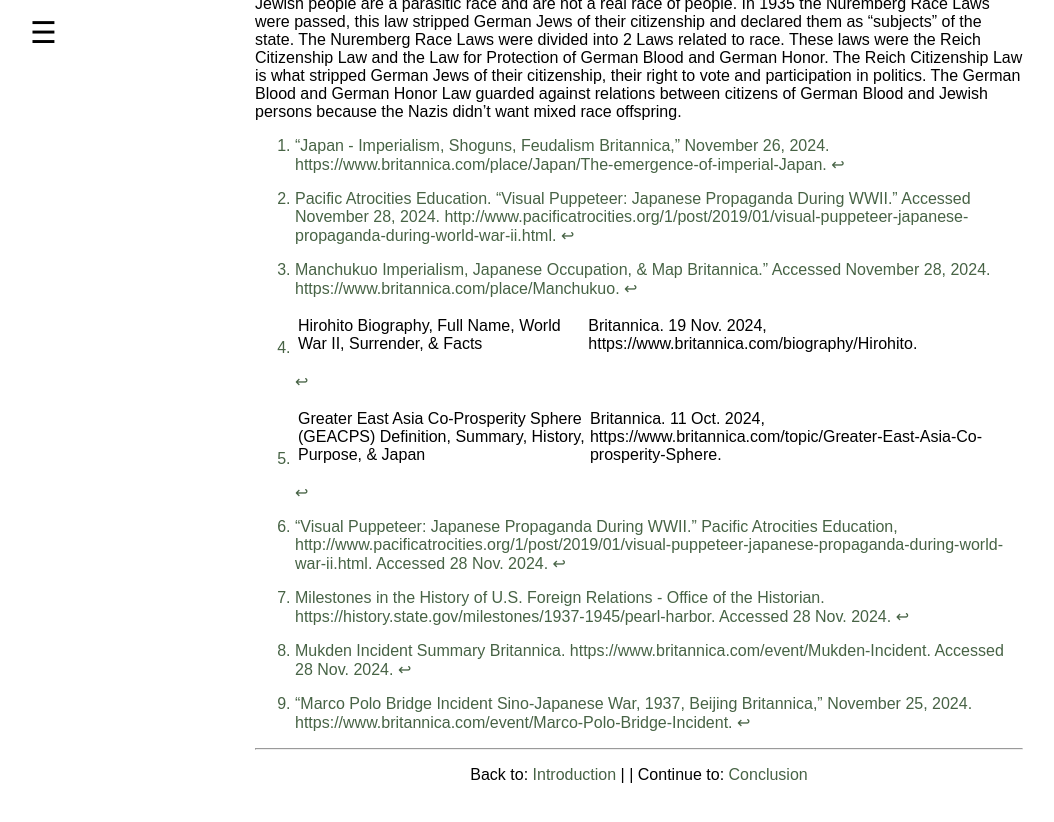
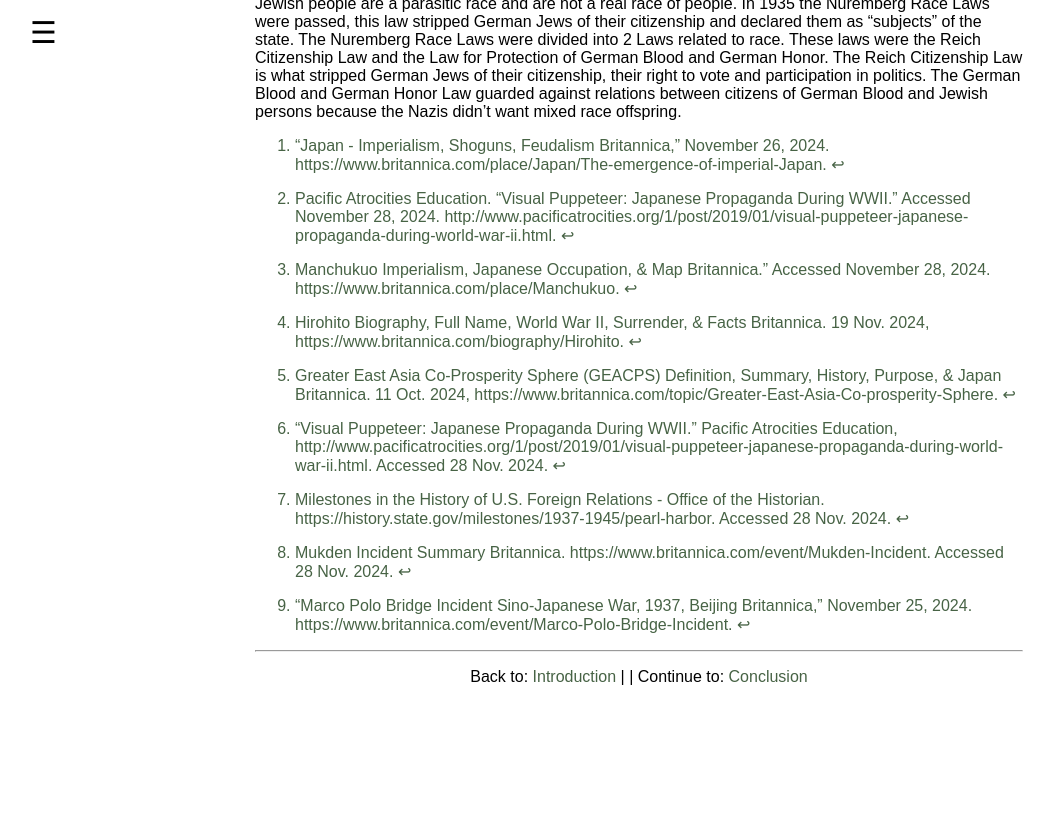
Before and after one commit to tshah93/ShahTanviAMH3931, a Jekyll site: the page built from 002_analysis.md, in a window 1280 px wide and 900 px high, scrolled down 3070 px. Shown: the top 822 px of the window, without its empty margins (1-1055 px from the left). Built offline with Jekyll 4.4.1, drawn with Linux system fonts in a browser that asks for light colours.

```diff
--- a/002_analysis.md
+++ b/002_analysis.md
@@ -47,8 +47,8 @@ Hitler coined a term which is the “un-people” referring to how he thinks the
 [^1]:“Japan - Imperialism, Shoguns, Feudalism  Britannica,” November 26, 2024. https://www.britannica.com/place/Japan/The-emergence-of-imperial-Japan.
 [^2]:Pacific Atrocities Education. “Visual Puppeteer: Japanese Propaganda During WWII.” Accessed November 28, 2024. http://www.pacificatrocities.org/1/post/2019/01/visual-puppeteer-japanese-propaganda-during-world-war-ii.html.
 [^3]:Manchukuo Imperialism, Japanese Occupation, & Map Britannica.” Accessed November 28, 2024. https://www.britannica.com/place/Manchukuo.
-[^4]:Hirohito  Biography, Full Name, World War II, Surrender, & Facts | Britannica. 19 Nov. 2024, https://www.britannica.com/biography/Hirohito.
-[^5]:Greater East Asia Co-Prosperity Sphere (GEACPS) Definition, Summary, History, Purpose, & Japan | Britannica. 11 Oct. 2024, https://www.britannica.com/topic/Greater-East-Asia-Co-prosperity-Sphere.
+[^4]:Hirohito Biography, Full Name, World War II, Surrender, & Facts  Britannica. 19 Nov. 2024, https://www.britannica.com/biography/Hirohito.
+[^5]:Greater East Asia Co-Prosperity Sphere (GEACPS) Definition, Summary, History, Purpose, & Japan Britannica. 11 Oct. 2024, https://www.britannica.com/topic/Greater-East-Asia-Co-prosperity-Sphere.
 [^6]: “Visual Puppeteer: Japanese Propaganda During WWII.” Pacific Atrocities Education, http://www.pacificatrocities.org/1/post/2019/01/visual-puppeteer-japanese-propaganda-during-world-war-ii.html. Accessed 28 Nov. 2024.
 [^7]:Milestones in the History of U.S. Foreign Relations - Office of the Historian. https://history.state.gov/milestones/1937-1945/pearl-harbor. Accessed 28 Nov. 2024.
 [^8]:Mukden Incident Summary Britannica. https://www.britannica.com/event/Mukden-Incident. Accessed 28 Nov. 2024.
```
